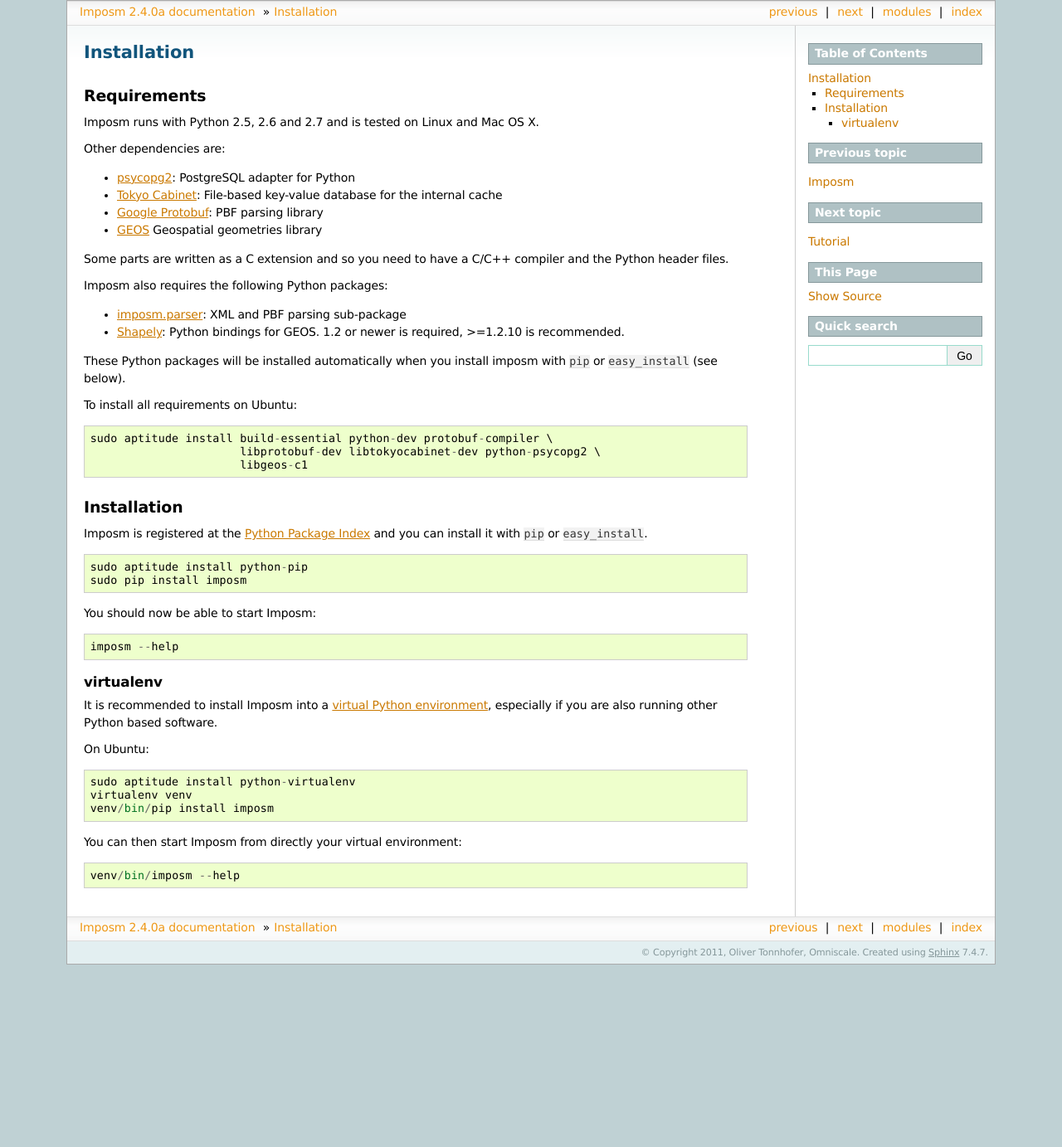
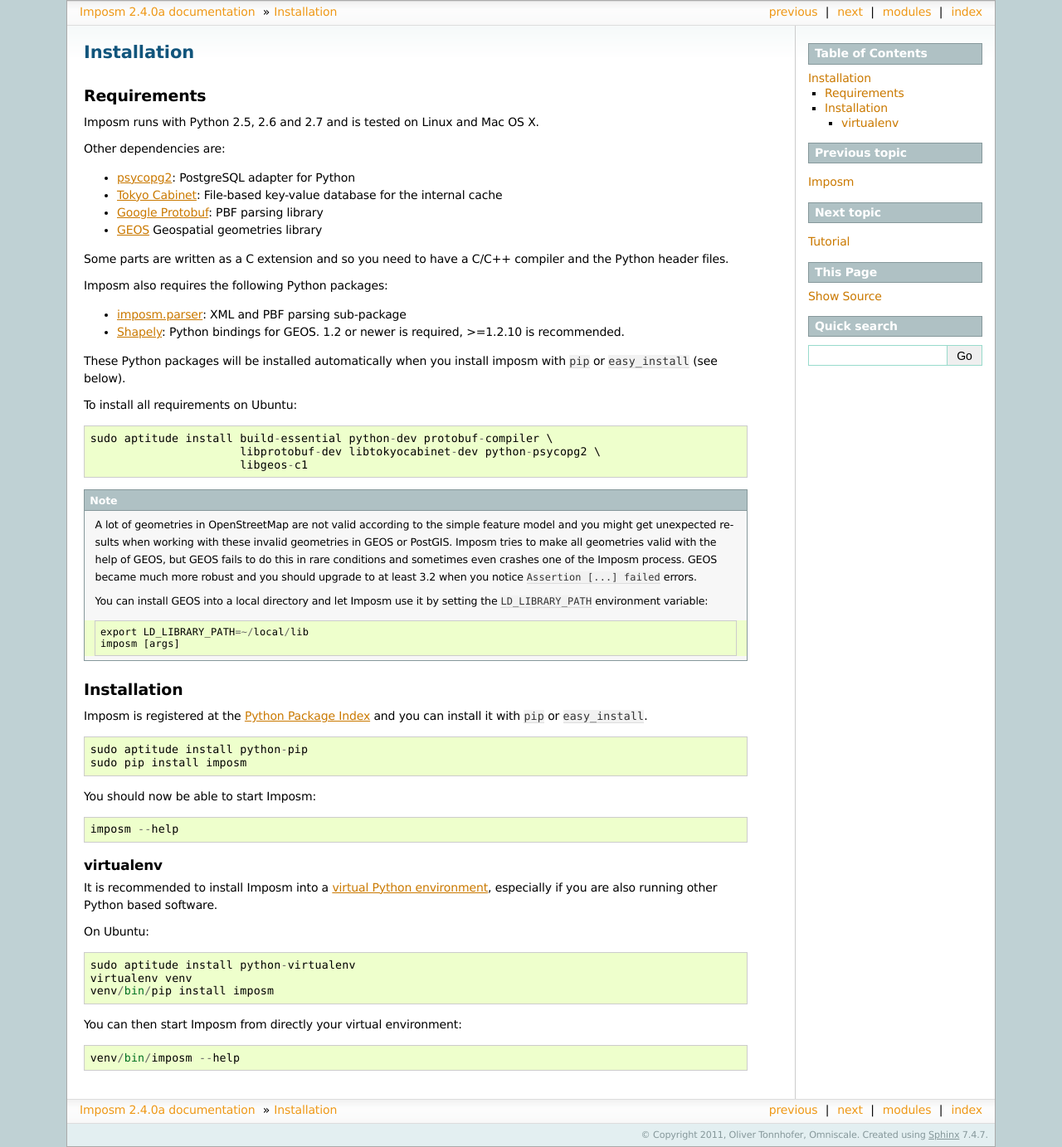
Before and after one commit to omniscale/imposm2, a Sphinx documentation site: the page built from doc/source/install.rst, in a window 1280 px wide. Shown: the whole page at 83% size. Built offline with Sphinx 7.4.7, drawn with Linux system fonts in a browser that asks for light colours; before the commit the page ends 1163 px from its top, so only the background shows below that.

Commit message:
add note about GEOS version in install docs

```diff
--- a/doc/source/install.rst
+++ b/doc/source/install.rst
@@ -27,6 +27,15 @@
   sudo aptitude install build-essential python-dev protobuf-compiler \
                         libprotobuf-dev libtokyocabinet-dev python-psycopg2 \
                         libgeos-c1
+
+.. note::
+
+  A lot of geometries in OpenStreetMap are not valid according to the simple feature model and you might get unexpected results when working with these invalid geometries in GEOS or PostGIS. Imposm tries to make all geometries valid with the help of GEOS, but GEOS fails to do this in rare conditions and sometimes even crashes one of the Imposm process. GEOS became much more robust and you should upgrade to at least 3.2 when you notice ``Assertion [...] failed`` errors.
+
+  You can install GEOS into a local directory and let Imposm use it by setting the ``LD_LIBRARY_PATH`` environment variable::
+
+    export LD_LIBRARY_PATH=~/local/lib
+    imposm [args]
 
 Installation
 ------------
```
